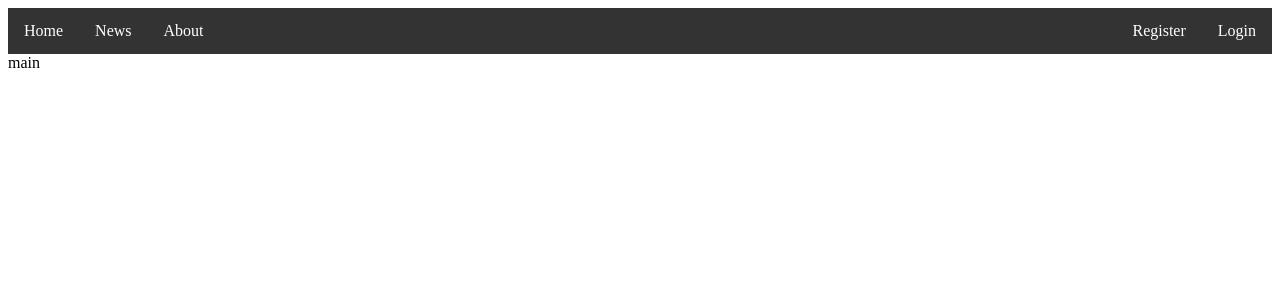
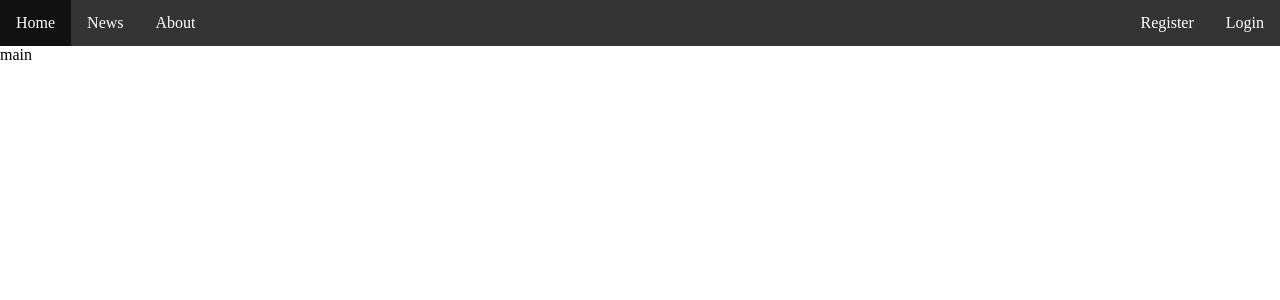
Before and after one commit to akika47/execodetordusza, a Next.js app: page / in a window 1280 px wide. Shown: the top 300 px of the page. Built offline with nearby package versions, Linux system fonts and the light colour scheme.

Commit message:
fixed margin

```diff
--- a/app/Styles/Header.css
+++ b/app/Styles/Header.css
@@ -1,3 +1,8 @@
+*{
+  margin: 0px;
+  padding: 0px;
+  box-sizing: border-box;
+}
 .menu {
     list-style-type: none;
     margin: 0;
```
